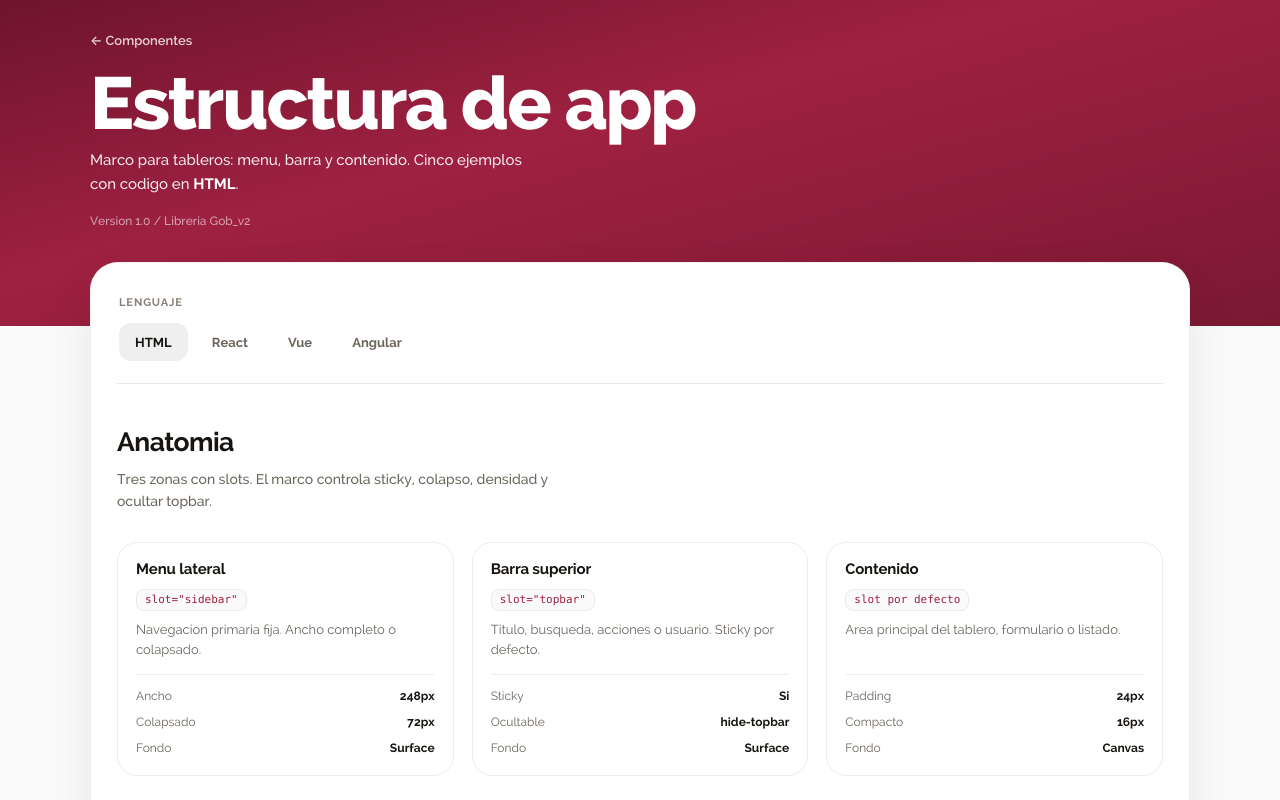
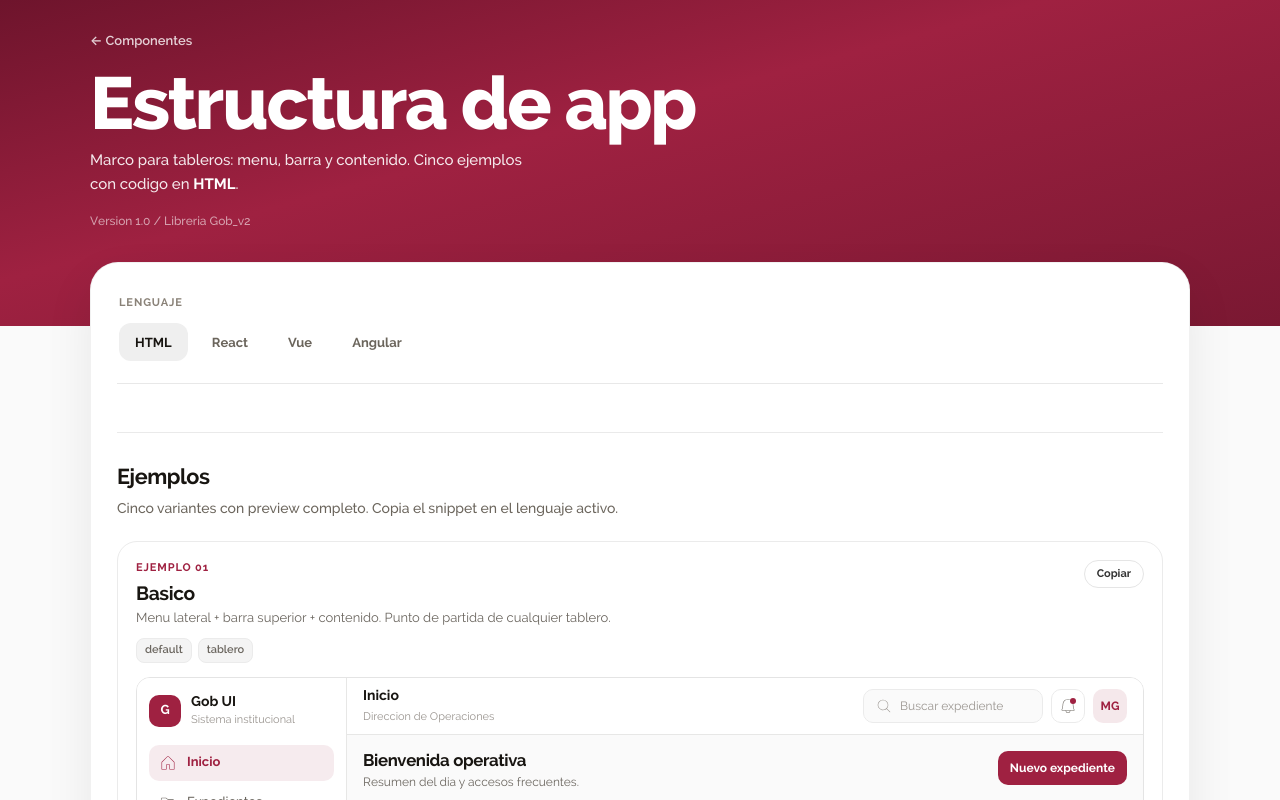
Before and after one commit to mariasan001/gob_ui, a Next.js app in the folder apps/web-next/: page /estructura-app in a window 1280 px wide. Shown: the top 800 px of the page. Built offline with nearby package versions, Linux system fonts and the light colour scheme.

Commit message:
Quita la seccion Anatomia de Estructura de app
Deja el foco en los cinco ejemplos, atributos, tokens y reglas.

Co-authored-by: mariasan001 <mariasan001@users.noreply.github.com>

```diff
--- a/apps/web-next/src/app/estructura-app/estructura-data.ts
+++ b/apps/web-next/src/app/estructura-app/estructura-data.ts
@@ -25,42 +25,6 @@ export type ShellExample = {
   variant: 'simple' | 'board';
   tags: string[];
 };
-
-export const ANATOMY = [
-  {
-    id: 'sidebar',
-    title: 'Menu lateral',
-    caption: 'slot="sidebar"',
-    body: 'Navegacion primaria fija. Ancho completo o colapsado.',
-    metrics: [
-      { label: 'Ancho', value: '248px' },
-      { label: 'Colapsado', value: '72px' },
-      { label: 'Fondo', value: 'Surface' },
-    ],
-  },
-  {
-    id: 'topbar',
-    title: 'Barra superior',
-    caption: 'slot="topbar"',
-    body: 'Titulo, busqueda, acciones o usuario. Sticky por defecto.',
-    metrics: [
-      { label: 'Sticky', value: 'Si' },
-      { label: 'Ocultable', value: 'hide-topbar' },
-      { label: 'Fondo', value: 'Surface' },
-    ],
-  },
-  {
-    id: 'content',
-    title: 'Contenido',
-    caption: 'slot por defecto',
-    body: 'Area principal del tablero, formulario o listado.',
-    metrics: [
-      { label: 'Padding', value: '24px' },
-      { label: 'Compacto', value: '16px' },
-      { label: 'Fondo', value: 'Canvas' },
-    ],
-  },
-] as const;
 
 export const SHELL_ATTRS = [
   {
--- a/apps/web-next/src/app/estructura-app/estructura.module.css
+++ b/apps/web-next/src/app/estructura-app/estructura.module.css
@@ -1,72 +1,3 @@
-.anatomyGrid {
-  display: grid;
-  grid-template-columns: repeat(3, minmax(0, 1fr));
-  gap: 18px;
-  margin-top: -12px;
-}
-
-.anatomyCard {
-  display: grid;
-  grid-template-rows: 1fr auto;
-  gap: 14px;
-  padding: 18px;
-  border-radius: 20px;
-  border: 1px solid #ebebeb;
-  background: #fff;
-  min-width: 0;
-}
-
-.anatomyCard h3 {
-  margin: 0 0 8px;
-  font-size: 15px;
-  font-weight: 700;
-  letter-spacing: -0.01em;
-  color: #181511;
-}
-
-.anatomyCard code {
-  display: inline-block;
-  margin-bottom: 10px;
-  padding: 2px 8px;
-  border-radius: 8px;
-  background: #fafafa;
-  border: 1px solid #ebebeb;
-  font-size: 11px;
-  color: #9f2141;
-}
-
-.anatomyCard p {
-  margin: 0;
-  font-size: 13px;
-  line-height: 1.5;
-  color: #6b665f;
-}
-
-.anatomyMetrics {
-  list-style: none;
-  margin: 0;
-  padding: 12px 0 0;
-  border-top: 1px solid #efefef;
-  display: grid;
-  gap: 8px;
-}
-
-.anatomyMetrics li {
-  display: flex;
-  justify-content: space-between;
-  align-items: baseline;
-  gap: 12px;
-  font-size: 12px;
-  color: #6b655c;
-}
-
-.anatomyMetrics strong {
-  font-weight: 700;
-  font-variant-numeric: tabular-nums;
-  color: #181511;
-  white-space: nowrap;
-}
-
 .exampleList {
   display: grid;
   gap: 28px;
@@ -850,7 +781,6 @@
 }
 
 @media (max-width: 900px) {
-  .anatomyGrid,
   .kpiRow,
   .rulesPanel,
   .split,
--- a/apps/web-next/src/app/estructura-app/page.tsx
+++ b/apps/web-next/src/app/estructura-app/page.tsx
@@ -11,7 +11,6 @@ import { useEffect, useState } from 'react';
 import '@mariasan001/ui-wc';
 
 import {
-  ANATOMY,
   CODE_LANGUAGES,
   SHELL_ATTRS,
   SHELL_EXAMPLES,
@@ -81,33 +80,6 @@ export default function EstructuraAppPage() {
                 })}
               </div>
             </div>
-          </div>
-
-          <div className={s.spec}>
-            <h2 className={s.specTitle}>Anatomia</h2>
-            <p className={s.specDesc}>
-              Tres zonas con slots. El marco controla sticky, colapso, densidad y ocultar topbar.
-            </p>
-          </div>
-
-          <div className={local.anatomyGrid}>
-            {ANATOMY.map((item) => (
-              <article key={item.id} className={local.anatomyCard}>
-                <div>
-                  <h3>{item.title}</h3>
-                  <code>{item.caption}</code>
-                  <p>{item.body}</p>
-                </div>
-                <ul className={local.anatomyMetrics}>
-                  {item.metrics.map((metric) => (
-                    <li key={metric.label}>
-                      <span>{metric.label}</span>
-                      <strong>{metric.value}</strong>
-                    </li>
-                  ))}
-                </ul>
-              </article>
-            ))}
           </div>
 
           <section className={s.section} aria-label="Ejemplos">
```
